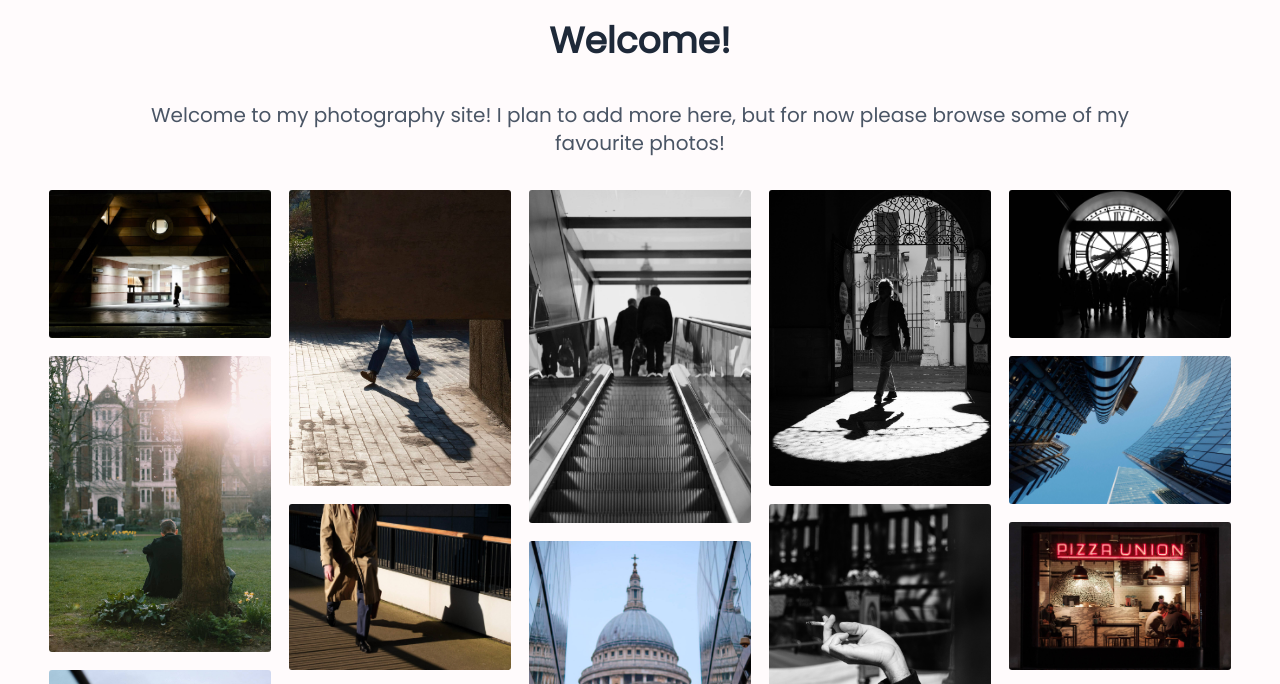
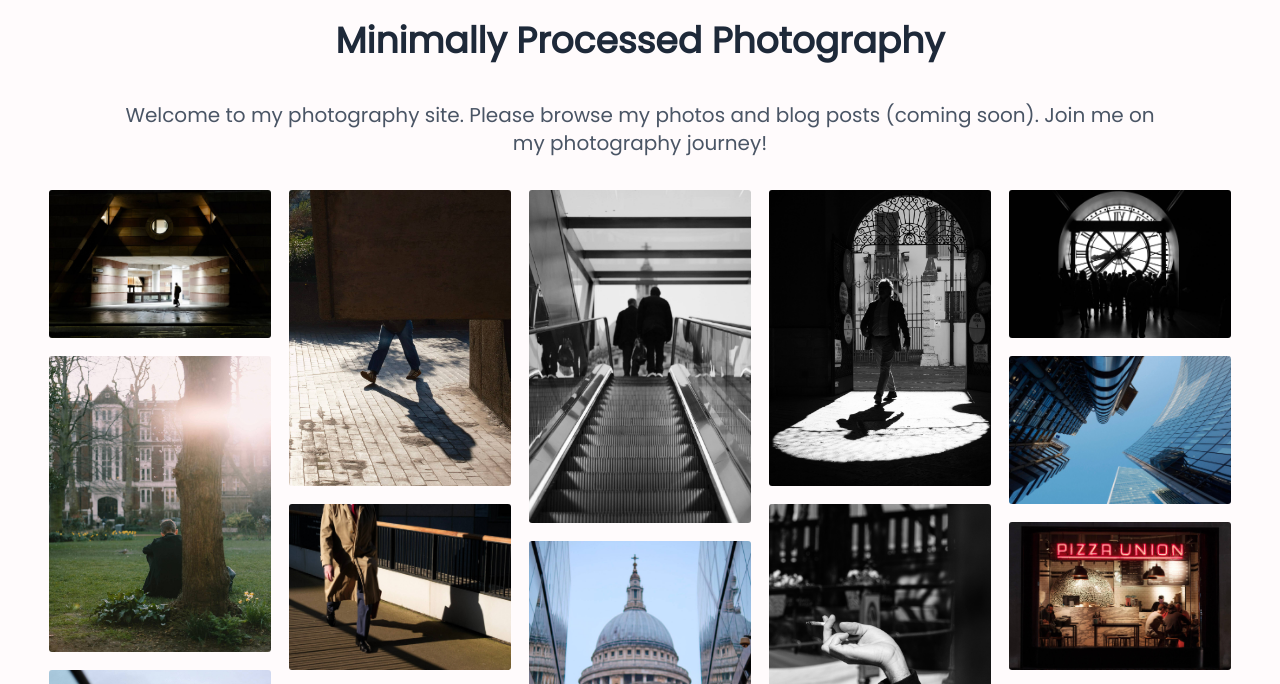
Before and after one commit to Nithin-Anand/expression, an Astro site: page / in a window 1280 px wide. Shown: the part 43-727 px from the top of the page. Built offline with nearby package versions, Linux system fonts and the light colour scheme; Astro itself is replaced by a stand-in of ours.

Commit message:
Update main page copy

```diff
--- a/src/pages/index.astro
+++ b/src/pages/index.astro
@@ -13,9 +13,8 @@ import { Image } from "astro:assets";
 const images = await getPortfolioImages();
 ---
 
-<BaseLayout pageTitle="Welcome!" class="text-center p-8 md:p-16">
-  <div class="text-center mx-4 md:text-xl py-4 sm:py-8 sm:px-12 md:px-20 text-gray-600 "><p>Welcome to my photography site! I plan to add more here, but for now please browse some of my favourite photos!</p></div>
-
+<BaseLayout pageTitle="Minimally Processed Photography" class="text-center p-8 md:p-16">
+  <div class="text-center mx-4 md:text-xl py-4 sm:py-8 sm:px-12 md:px-20 text-gray-600 "><p>Welcome to my photography site. Please browse my photos and blog posts (coming soon). Join me on my photography journey!</p></div>
   <div class="text-center">
 
     <div
```
